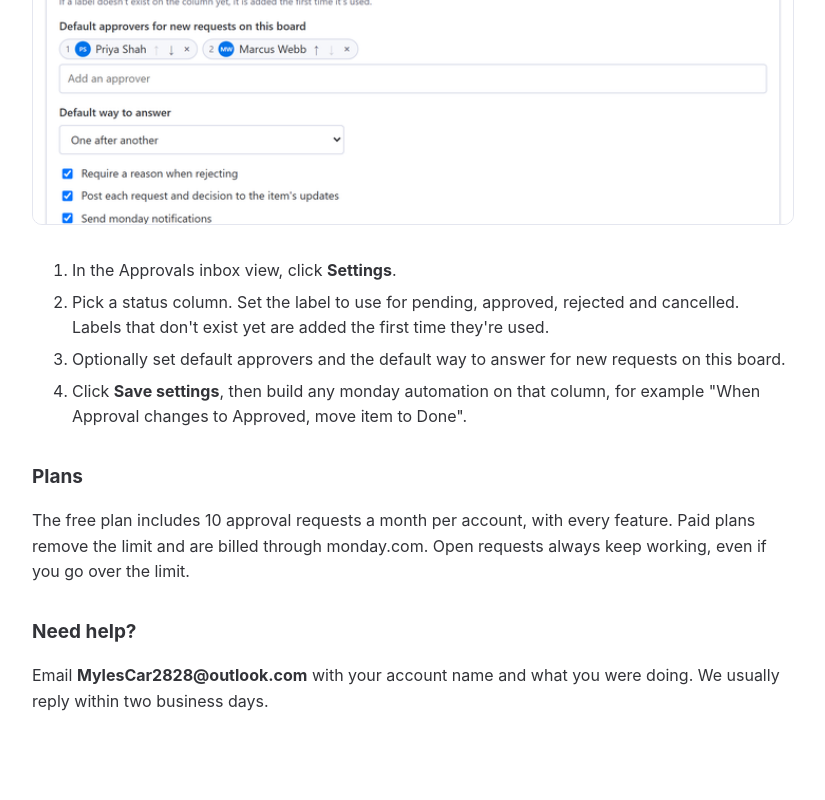
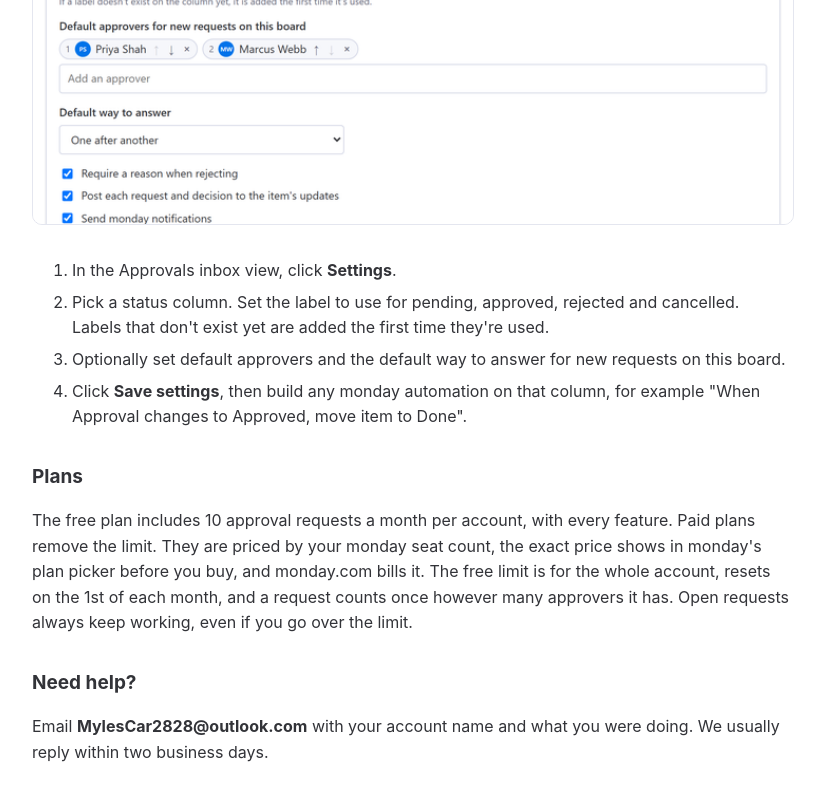
Before and after one commit to Myzles/monday-approvals, a plain HTML site: page help.html in a window 1280 px wide. Shown: the part 2625-3425 px from the top of the page, without its empty margins (228-1053 px from the left). Before the commit the page ends 3403 px from the top, so only its background shows below. Drawn offline with Linux system fonts and the light colour scheme.

Commit message:
Update help.html

```diff
--- a/help.html
+++ b/help.html
@@ -70,7 +70,7 @@ ol li,ul li{margin:6px 0}
 </ol>
 
 <h2>Plans</h2>
-<p>The free plan includes 10 approval requests a month per account, with every feature. Paid plans remove the limit and are billed through monday.com. Open requests always keep working, even if you go over the limit.</p>
+<p>The free plan includes 10 approval requests a month per account, with every feature. Paid plans remove the limit. They are priced by your monday seat count, the exact price shows in monday's plan picker before you buy, and monday.com bills it. The free limit is for the whole account, resets on the 1st of each month, and a request counts once however many approvers it has. Open requests always keep working, even if you go over the limit.</p>
 
 <h2>Need help?</h2>
 <p>Email <b>MylesCar2828@outlook.com</b> with your account name and what you were doing. We usually reply within two business days.</p>
```
